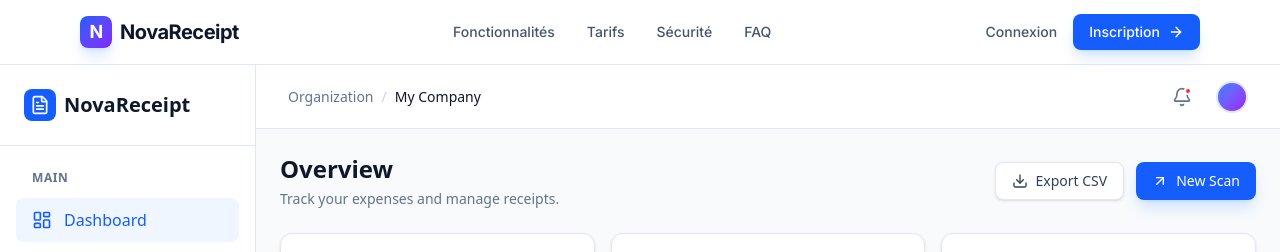
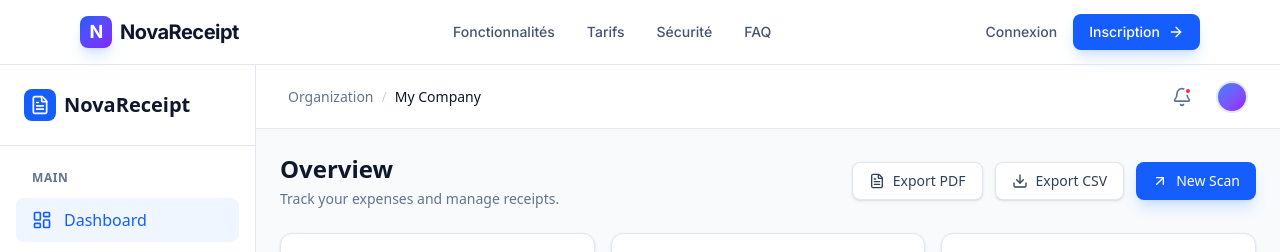
Before and after one commit to mdia12/receipt-ocr, a Next.js app: page /dashboard in a window 1280 px wide. Shown: the top 252 px of the page. Built offline with nearby package versions, Linux system fonts and the light colour scheme; no server answers.

Commit message:
Feat: Add PDF export functionality to dashboard

```diff
--- a/app/dashboard/page.tsx
+++ b/app/dashboard/page.tsx
@@ -3,6 +3,8 @@
 import { useEffect, useState } from "react";
 import Link from "next/link";
 import { createClient } from "@/utils/supabase/client";
+import jsPDF from "jspdf";
+import autoTable from "jspdf-autotable";
 import {
   FileText,
   Download,
@@ -100,6 +102,45 @@ export default function DashboardPage() {
     document.body.appendChild(link);
     link.click();
     document.body.removeChild(link);
+  };
+
+  const exportPDF = () => {
+    const doc = new jsPDF();
+
+    // Add title
+    doc.setFontSize(20);
+    doc.text("NovaReceipt Report", 14, 22);
+
+    doc.setFontSize(11);
+    doc.setTextColor(100);
+    doc.text(`Generated on ${new Date().toLocaleDateString()}`, 14, 30);
+
+    // Add summary
+    doc.text(`Total Expenses: ${totalAmount.toFixed(2)} EUR`, 14, 38);
+    doc.text(`Total Receipts: ${filteredReceipts.length}`, 14, 44);
+
+    // Define columns
+    const tableColumn = ["Date", "Merchant", "Category", "Amount", "Currency"];
+    const tableRows = filteredReceipts.map(receipt => [
+      receipt.date || "N/A",
+      receipt.merchant,
+      receipt.category,
+      receipt.amount_total?.toFixed(2) || "0.00",
+      receipt.currency
+    ]);
+
+    // Generate table
+    autoTable(doc, {
+      head: [tableColumn],
+      body: tableRows,
+      startY: 50,
+      theme: 'grid',
+      styles: { fontSize: 10 },
+      headStyles: { fillColor: [37, 99, 235] }, // Blue-600
+      alternateRowStyles: { fillColor: [248, 250, 252] } // Slate-50
+    });
+
+    doc.save("novareceipt_report.pdf");
   };
 
   return (
@@ -244,6 +285,13 @@ export default function DashboardPage() {
                 <p className="text-slate-500 text-sm mt-1">Track your expenses and manage receipts.</p>
               </div>
               <div className="flex gap-3">
+                <button
+                  onClick={exportPDF}
+                  className="flex items-center gap-2 px-4 py-2 bg-white hover:bg-slate-50 border border-slate-200 text-slate-700 rounded-lg text-sm font-medium transition-colors shadow-sm"
+                >
+                  <FileText className="w-4 h-4" />
+                  Export PDF
+                </button>
                 <button
                   onClick={exportCSV}
                   className="flex items-center gap-2 px-4 py-2 bg-white hover:bg-slate-50 border border-slate-200 text-slate-700 rounded-lg text-sm font-medium transition-colors shadow-sm"
--- a/package.json
+++ b/package.json
@@ -12,6 +12,8 @@
     "@supabase/ssr": "^0.8.0",
     "@supabase/supabase-js": "^2.86.0",
     "clsx": "^2.1.1",
+    "jspdf": "^3.0.4",
+    "jspdf-autotable": "^5.0.2",
     "lucide-react": "^0.555.0",
     "next": "^16.0.7",
     "react": "^19.2.1",
```
Also changed, not shown: 1 other file (tests, documents, lock files or other folders).
